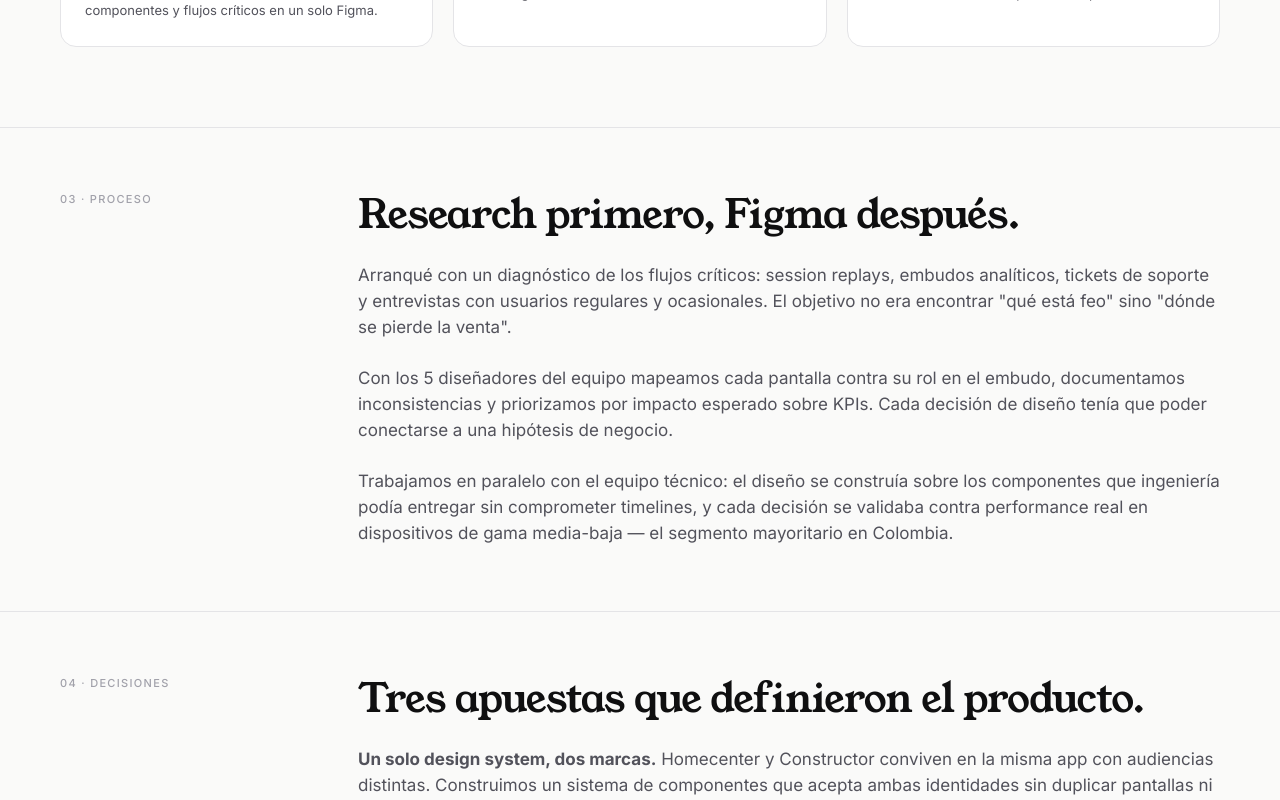
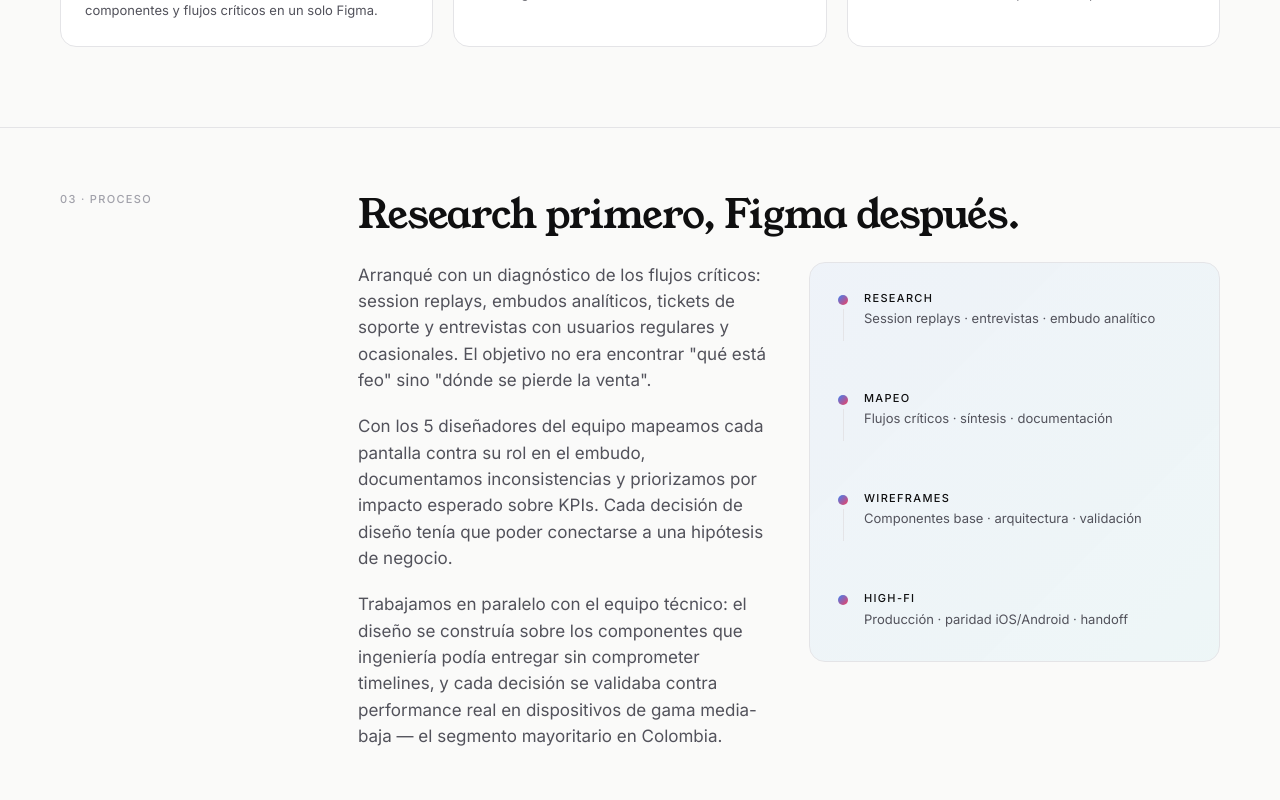
Before and after one commit to Santiagomejial/portfolio, a Next.js app: page /work/homecenter in a window 1280 px wide. Shown: the part 2540-3340 px from the top of the page. Built offline with nearby package versions, Linux system fonts and the light colour scheme.

Commit message:
feat(case-homecenter): proceso con ilustración timeline lado a lado

```diff
--- a/app/work/homecenter/page.tsx
+++ b/app/work/homecenter/page.tsx
@@ -89,10 +89,8 @@ export default function HomecenterCase() {
         </div>
       </section>
 
-      {/* 03 Proceso (full width, sin su mediaAfter porque ya lo renderizamos arriba) */}
-      <SectionWithExtras
-        section={{ ...sections[2], mediaAfter: undefined }}
-      />
+      {/* 03 Proceso — texto e ilustración lado a lado dentro del col-span-9 */}
+      <ProcessSectionWithIllustration section={sections[2]} />
 
       {/* 04 → 07 con extras normales */}
       {sections.slice(3).map((section) => (
@@ -168,7 +166,113 @@ function renderTitle(title: string | HighlightTitleType): React.ReactNode {
   return <HighlightTitle {...title} />;
 }
 
+/**
+ * Sección Proceso con layout split: texto a la izquierda, ilustración a la derecha.
+ * Mantiene el patrón de label sticky + grid 3+9 del CaseSection, pero divide
+ * el col-span-9 en 2 columnas iguales para que la ilustración acompañe el texto.
+ */
+function ProcessSectionWithIllustration({
+  section,
+}: {
+  section: CaseSectionContent;
+}) {
+  return (
+    <section className="border-t border-line py-12 md:py-16">
+      <div className="container-portfolio">
+        <div className="grid gap-8 md:grid-cols-12">
+          <div className="md:col-span-3">
+            <div className="sticky top-28">
+              <div className="text-eyebrow font-medium uppercase tracking-eyebrow text-ink-mute">
+                {section.number} · {section.label}
+              </div>
+            </div>
+          </div>
+          <div className="md:col-span-9">
+            <h2 className="display-md mb-6 text-ink">
+              {renderTitle(section.title)}
+            </h2>
+            <div className="grid gap-8 md:grid-cols-2 md:gap-10">
+              <div className="space-y-5 text-body-lg text-ink-soft">
+                {section.body}
+              </div>
+              <div className="h-[400px]">
+                <ProcessIllustration />
+              </div>
+            </div>
+          </div>
+        </div>
+      </div>
+    </section>
+  );
+}
+
 /* ─── Visuales decorativos del proceso (adaptables a light/dark) ─── */
+
+/**
+ * Ilustración del proceso de diseño — timeline vertical de 4 etapas.
+ * Cada etapa tiene un dot con gradient brand, label y descripción corta.
+ * Ocupa toda la altura del contenedor (~400px) y se adapta al tema.
+ */
+function ProcessIllustration() {
+  const steps = [
+    {
+      label: 'Research',
+      desc: 'Session replays · entrevistas · embudo analítico',
+    },
+    {
+      label: 'Mapeo',
+      desc: 'Flujos críticos · síntesis · documentación',
+    },
+    {
+      label: 'Wireframes',
+      desc: 'Componentes base · arquitectura · validación',
+    },
+    {
+      label: 'High-Fi',
+      desc: 'Producción · paridad iOS/Android · handoff',
+    },
+  ];
+
+  return (
+    <div
+      className="relative h-full w-full overflow-hidden rounded-xl border border-line"
+      style={{
+        background:
+          'linear-gradient(135deg, color-mix(in oklab, var(--blue) 6%, transparent), color-mix(in oklab, var(--cyan) 5%, transparent))',
+      }}
+      aria-hidden
+    >
+      <div className="flex h-full flex-col justify-between p-6 md:p-7">
+        {steps.map((step, i) => (
+          <div key={step.label} className="flex items-start gap-4">
+            {/* Dot + connector */}
+            <div className="flex flex-col items-center pt-1">
+              <span className="h-2.5 w-2.5 shrink-0 rounded-full bg-brand-gradient" />
+              {i < steps.length - 1 && (
+                <span
+                  className="mt-1 w-px flex-1"
+                  style={{
+                    minHeight: '32px',
+                    background: 'var(--line)',
+                  }}
+                />
+              )}
+            </div>
+            {/* Label + descripción */}
+            <div className="pb-1">
+              <div className="text-eyebrow font-medium uppercase tracking-eyebrow text-ink">
+                {step.label}
+              </div>
+              <div className="mt-1 text-body-sm leading-snug text-ink-soft">
+                {step.desc}
+              </div>
+            </div>
+          </div>
+        ))}
+      </div>
+    </div>
+  );
+}
 
 /**
  * Visual 01 — Discovery.
```
